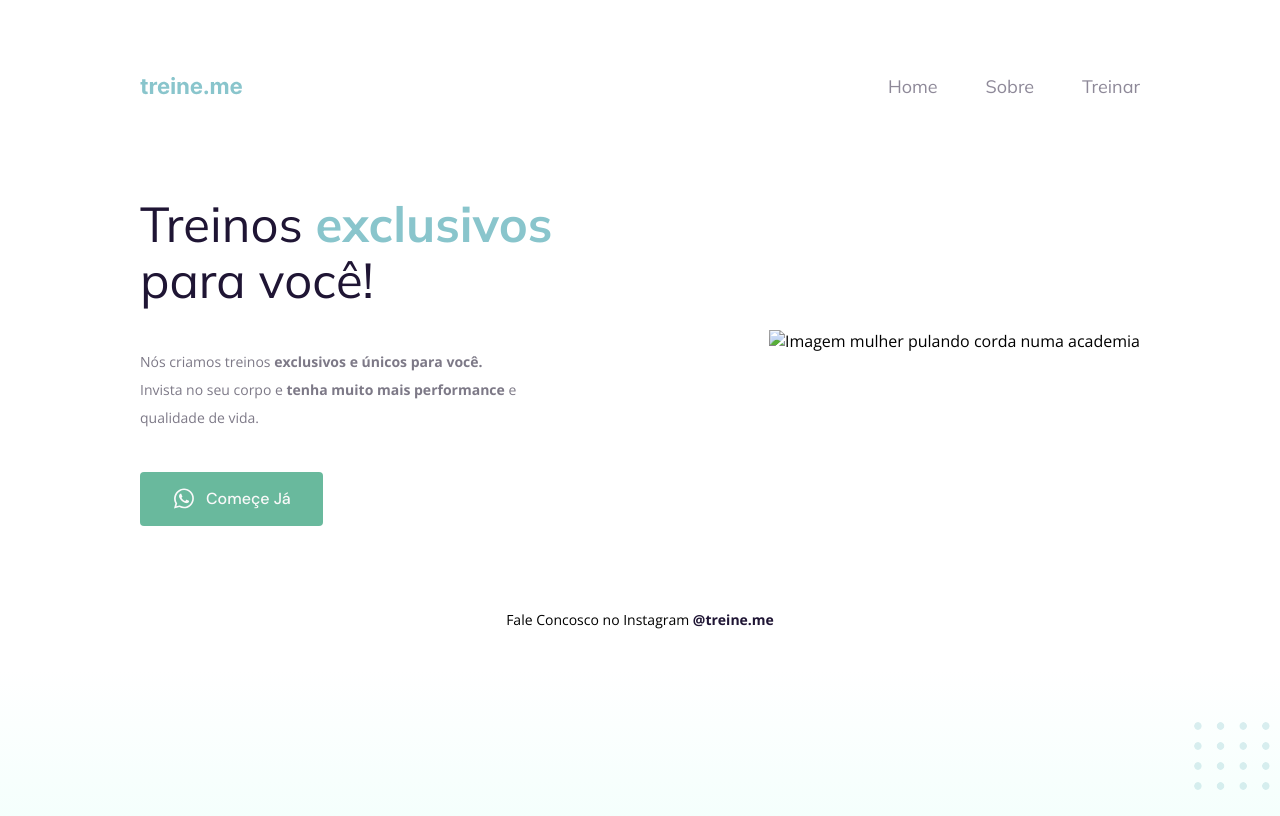
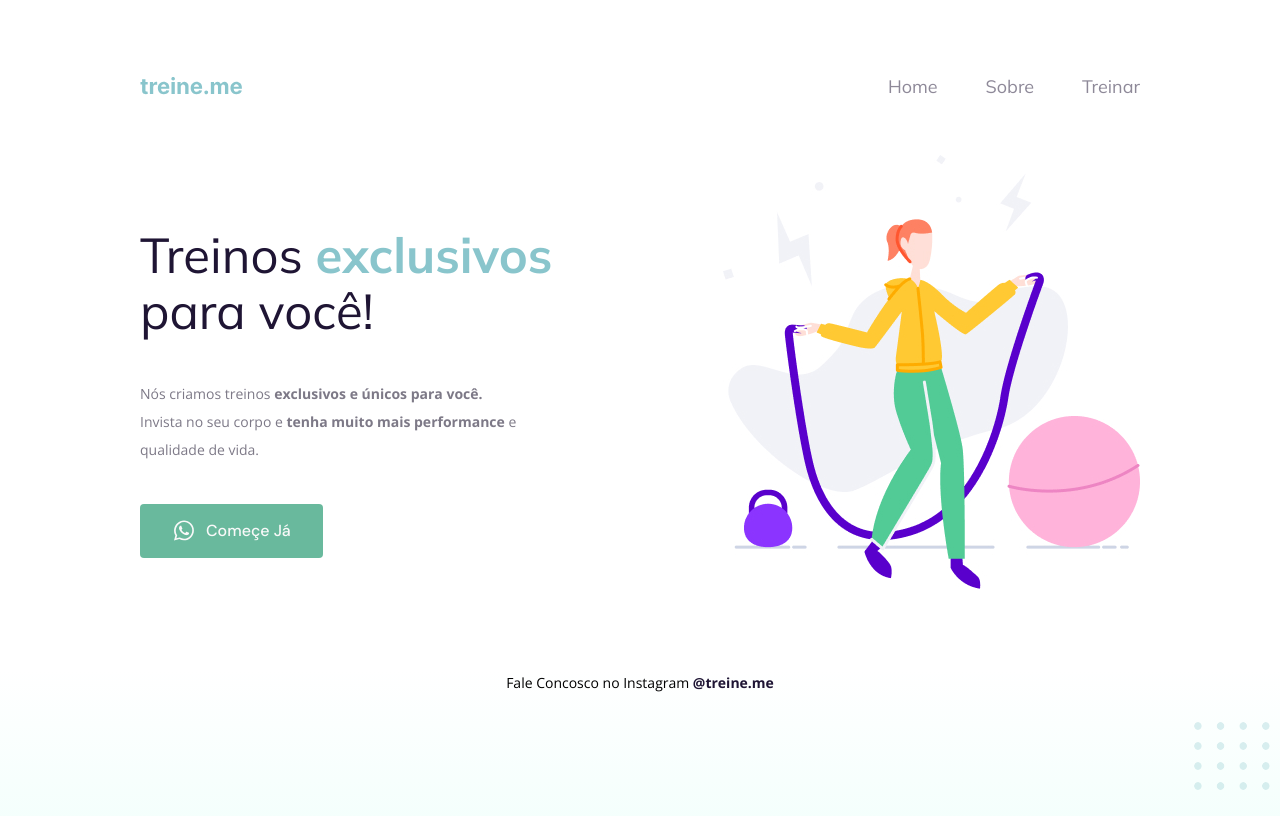
Before and after one commit to MIBAlbuquerque/Projeto-02, a plain HTML site: page index.html in a window 1280 px wide. Drawn offline with nearby package versions, Linux system fonts and the light colour scheme; the site is published under a folder, as on GitHub Pages, so addresses that start at the root find nothing.

Commit message:
fixing img on index.html

```diff
--- a/index.html
+++ b/index.html
@@ -39,7 +39,7 @@
         Começe Já
       </button>
       </section>
-      <img src="/assets/img.jpg" alt="Imagem mulher pulando corda numa academia">
+      <img src="./assets/img.jpg" alt="Imagem mulher pulando corda numa academia">
     </main>
     <footer>
       Fale Concosco no Instagram
```
